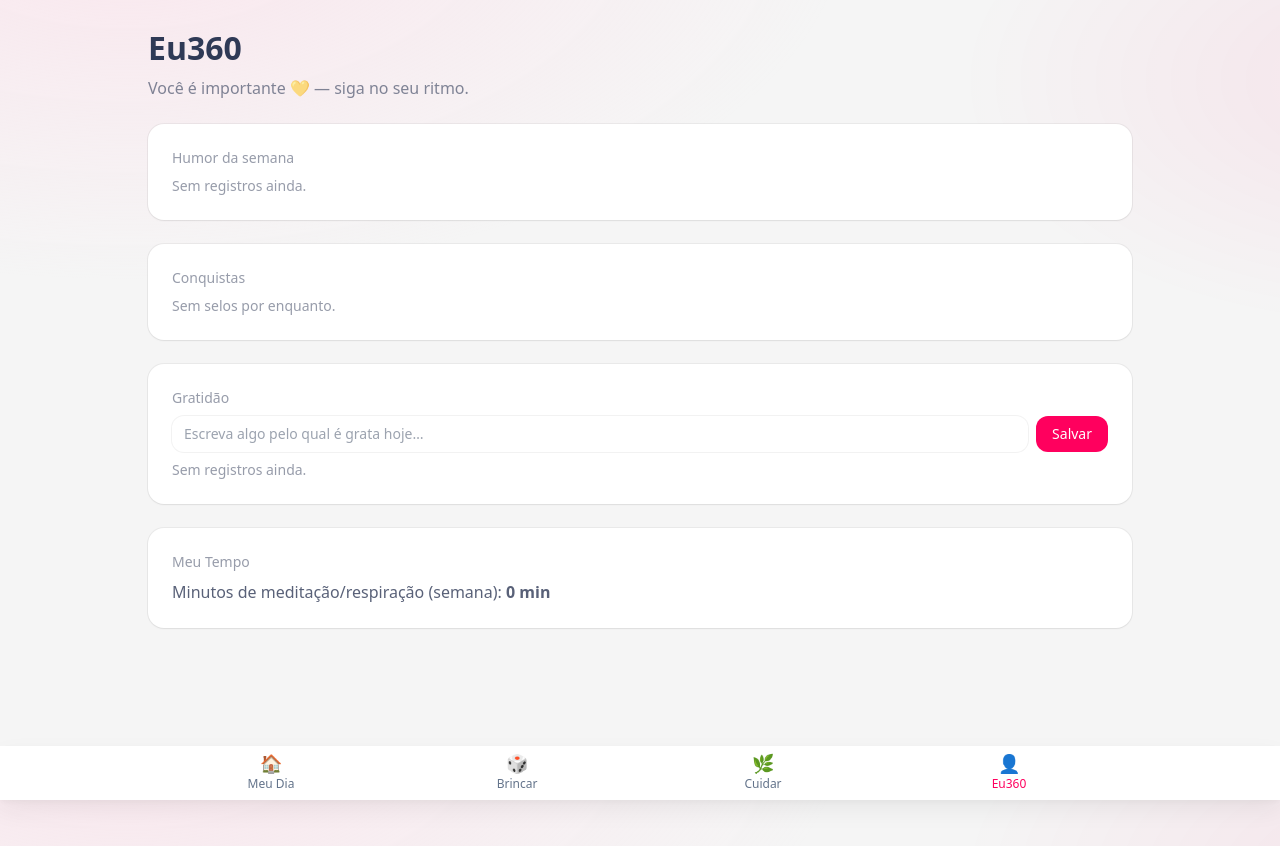
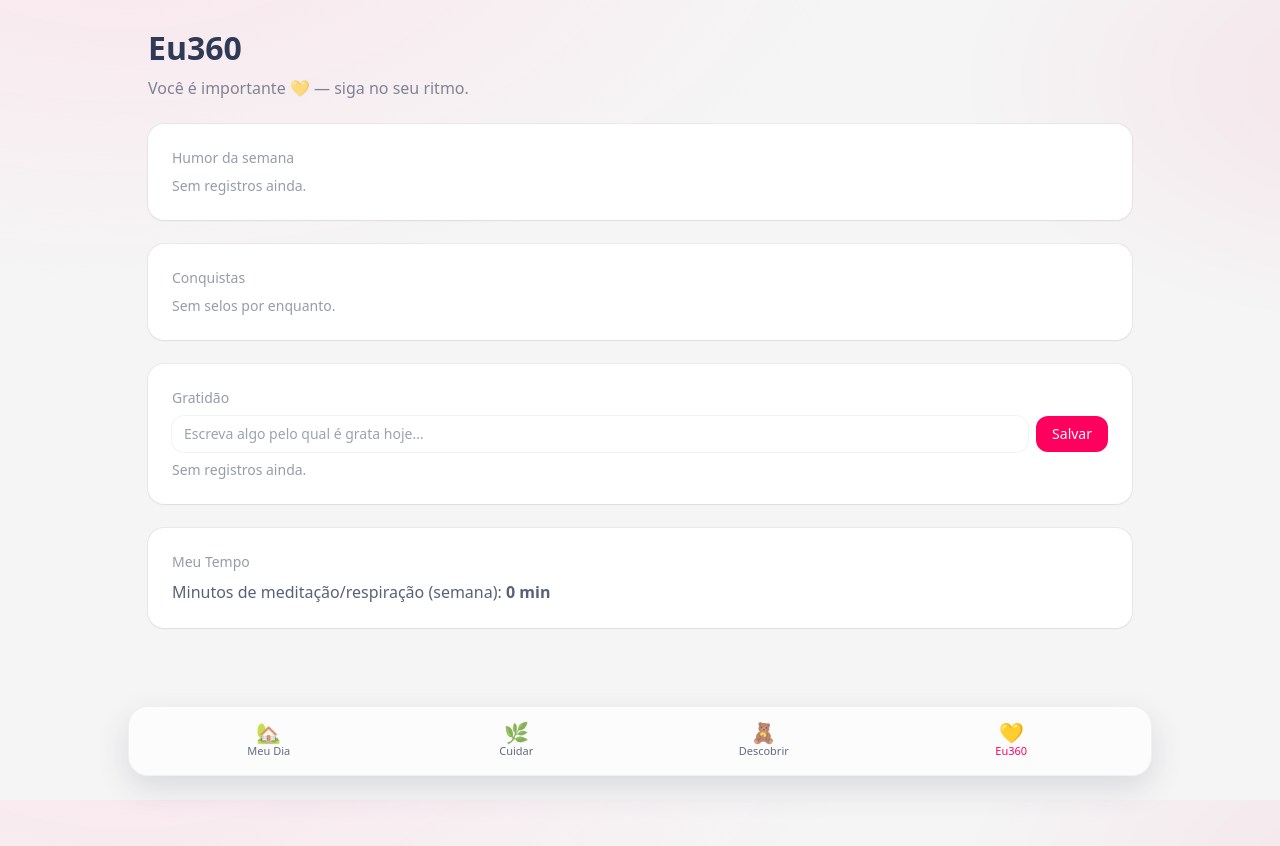
Before and after one commit to simonebrusco/materna360-app, a Next.js app in the folder materna360_starter/: page /eu360 in a window 1280 px wide. Shown: the top 846 px of the page. Built offline with nearby package versions, Linux system fonts and the light colour scheme.

Commit message:
Update BottomNav.jsx

```diff
--- a/materna360_starter/components/BottomNav.jsx
+++ b/materna360_starter/components/BottomNav.jsx
@@ -1,30 +1,42 @@
-// components/BottomNav.jsx
+// materna360_starter/components/BottomNav.jsx
 "use client";
+
 import Link from "next/link";
 import { usePathname } from "next/navigation";
 
 const TABS = [
-  { href: "/meu-dia", label: "Meu Dia", icon: "🏠" },
-  { href: "/brincar", label: "Brincar", icon: "🎲" },
-  { href: "/cuidar",  label: "Cuidar",  icon: "🌿" },
-  { href: "/eu360",   label: "Eu360",   icon: "👤" },
+  { href: "/meu-dia",  label: "Meu Dia",  emoji: "🏡" },
+  { href: "/cuidar",   label: "Cuidar",   emoji: "🌿" },
+  { href: "/brincar",  label: "Descobrir",emoji: "🧸" },
+  { href: "/eu360",    label: "Eu360",    emoji: "💛" },
 ];
 
-export default function BottomNav() {
-  const path = usePathname();
+export default function BottomNav(){
+  const path = usePathname() || "";
 
   return (
-    <nav className="fixed bottom-0 left-0 right-0 bg-white shadow-card z-40">
-      <div className="container-px py-2 grid grid-cols-4 text-center text-xs">
-        {TABS.map(t => {
-          const active = path?.startsWith(t.href);
-          return (
-            <Link key={t.href} href={t.href} className={active ? "text-brand" : "text-slate-500"}>
-              <div className="text-lg leading-none">{t.icon}</div>
-              <div className="mt-1">{t.label}</div>
-            </Link>
-          );
-        })}
+    <nav className="fixed inset-x-0 bottom-4 md:bottom-6 px-4 z-40">
+      <div className="container-px px-0">
+        <div className="glass px-4 py-2 radius-2xl shadow-strong">
+          <ul className="grid grid-cols-4">
+            {TABS.map((t) => {
+              const active = path === t.href || path.startsWith(t.href + "/");
+              return (
+                <li key={t.href} className="flex">
+                  <Link
+                    href={t.href}
+                    className={`flex flex-1 flex-col items-center justify-center py-2 rounded-xl transition ${
+                      active ? "text-[--brand]" : "text-[color:rgba(47,58,86,0.75)]"
+                    }`}
+                  >
+                    <span className="text-[20px] leading-none">{t.emoji}</span>
+                    <span className="text-[11px] font-medium">{t.label}</span>
+                  </Link>
+                </li>
+              );
+            })}
+          </ul>
+        </div>
       </div>
     </nav>
   );
```
